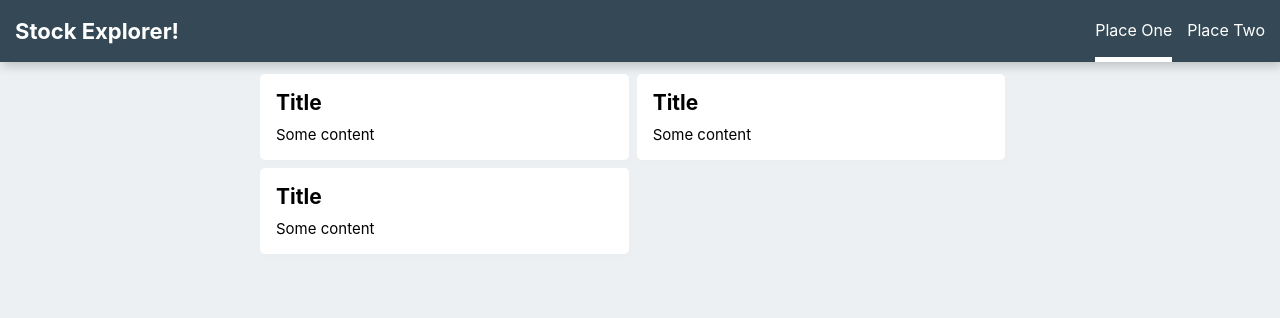
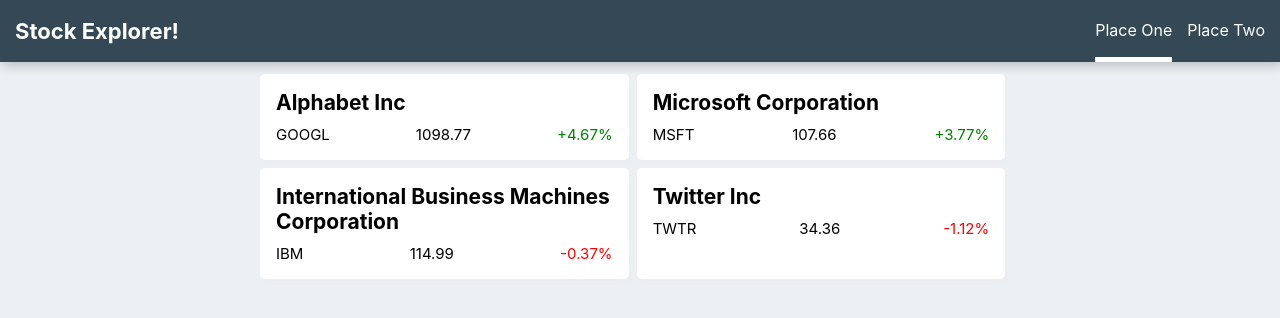
Before and after one commit to Amoroth/react-stock-explorer, a React (Create React App) app: page / in a window 1280 px wide. Shown: the top 318 px of the page. Built offline with nearby package versions, Linux system fonts and the light colour scheme.

Commit message:
dynamic panel creation

```diff
--- a/src/Panel.js
+++ b/src/Panel.js
@@ -2,31 +2,37 @@
 import { css } from 'emotion'
 
 const panel = (props) => {
+  let priceChange = `${props.change > 0 ? '+' : ''}${(props.change * 100).toFixed(2)}%`
   return (
     <div className={style}>
-      <h6>Title</h6>
-      <p>Some content</p>
+      <h6 className={titleStyle}>{ props.title }
+      </h6>
+      <div>
+        <span>{ props.short }</span>
+        <span>{ props.price }</span>
+        {/* <span>Something?</span> */}
+        <span
+          style={{color: props.change > 0 ? 'green' : 'red'}}>
+          { priceChange }
+        </span>
+      </div>
     </div>
   )
 }
 
 const style = css({
   backgroundColor: '#fff',
+  borderRadius: '5px',
   boxShadow: '2px 4px 10px rgba(0,0,0,.0125)',
-  padding: 16,
+  fontSize: '15px',
+  margin: '4px 4px 4px 4px',
+  maxWidth: '720px',
+  padding: '16px',
+  transition: 'box-shadow .1s ease-in-out',
   width: '48%',
-  maxWidth: 720,
-  margin: '4px 4px 4px 4px',
-  transition: 'box-shadow .1s ease-in-out',
-  borderRadius: '5px',
-  'h6': {
-    margin: 0,
-    fontSize: 21,
-    fontWeight: 'bold',
-  },
-  'p': {
-    margin: '10px 0 0 0',
-    fontSize: 15
+  'div': {
+    display: 'flex',
+    justifyContent: 'space-between'
   },
   '&:hover': {
     boxShadow: '2px 4px 10px rgba(0,0,0,.1)',
@@ -37,4 +43,16 @@
   }
 })
 
+const titleStyle = css({
+  fontSize: '21px',
+  fontWeight: 'bold',
+  margin: '0 0 10px 0',
+})
+
+const shortStyle = css({
+  fontSize: '15px',
+  fontWeight: 'normal',
+  marginLeft: '8px',
+})
+
 export default panel
--- a/src/Stocks/Stocks.js
+++ b/src/Stocks/Stocks.js
@@ -4,13 +4,45 @@
 import Panel from '../Panel'
 
 class Stocks extends React.Component {
+  constructor(props) {
+    super(props)
+    this.state = {
+      stocks: [
+        {
+          name: 'Alphabet Inc',
+          short: 'GOOGL',
+          price: 1098.77,
+          change: 0.0467
+        },
+        {
+          name: 'Microsoft Corporation',
+          short: 'MSFT',
+          price: 107.66,
+          change: 0.0377
+        },
+        {
+          name: 'International Business Machines Corporation',
+          short: 'IBM',
+          price: 114.99,
+          change: -0.0037
+        },
+        {
+          name: 'Twitter Inc',
+          short: 'TWTR',
+          price: 34.36,
+          change: -0.0112
+        },
+      ]
+    }
+  }
   render() {
+    const stocks = this.state.stocks.map((val) => {
+      return <Panel title={val.name} short={val.short} price={val.price} change={val.change} />
+    })
     return (
       <div className={style}>
         {this.props.children}
-        <Panel />
-        <Panel />
-        <Panel />
+        {stocks}
       </div>
     )
   }
```
